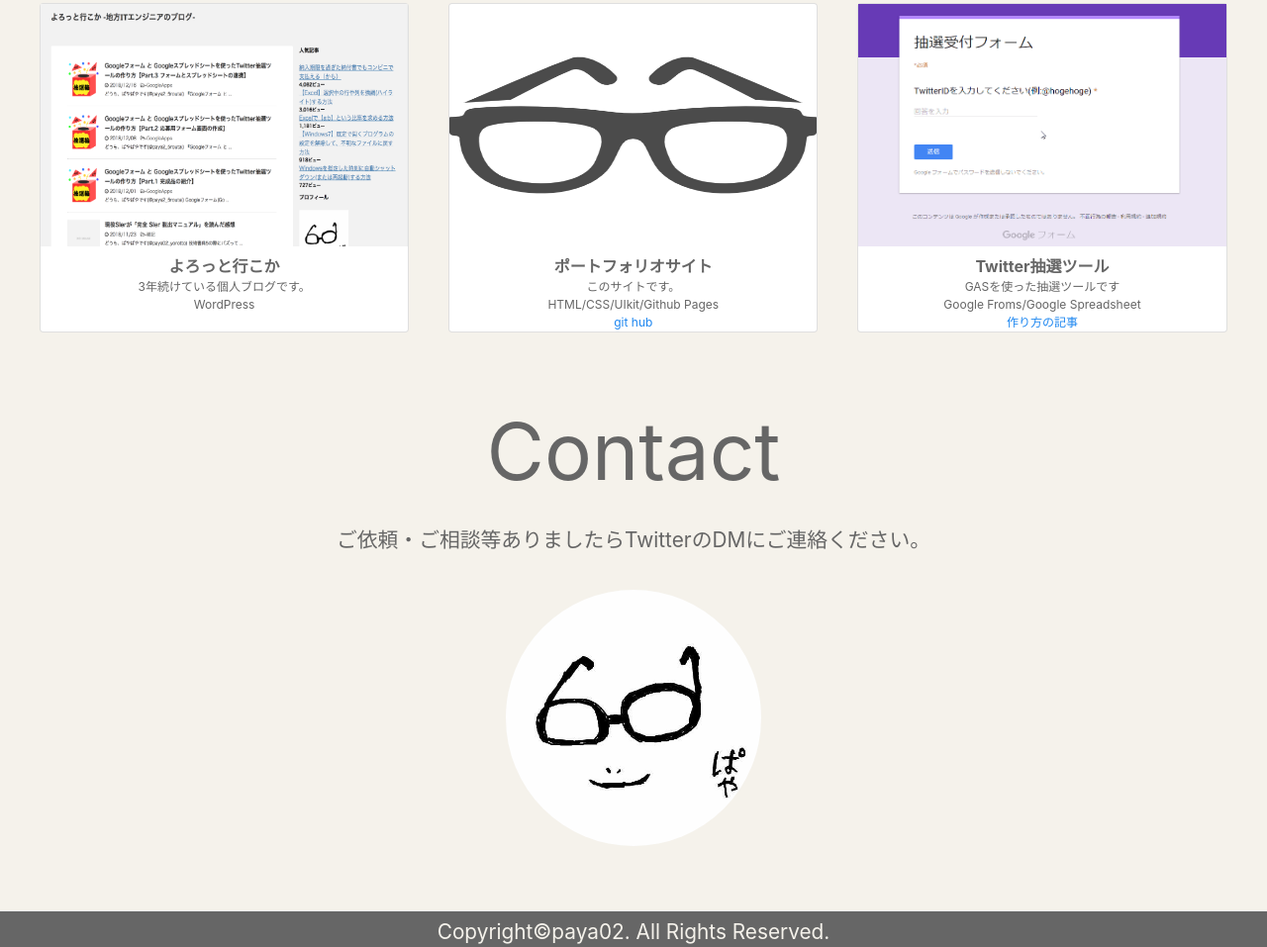
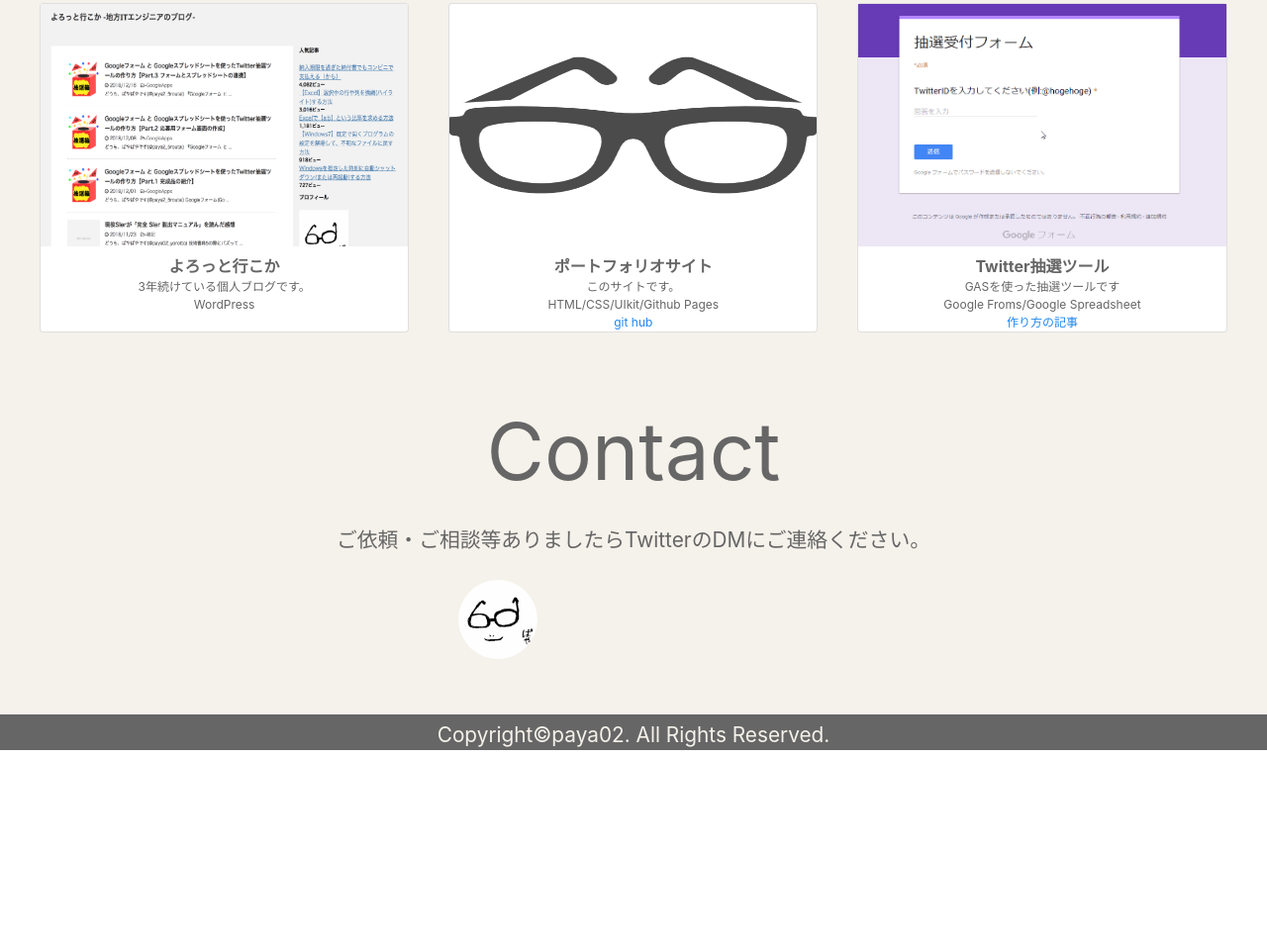
Before and after one commit to paya02/paya02.github.io, a plain HTML site: page index.html in a window 1280 px wide. Shown: the part 1828-2785 px from the top of the page at 99% size. After the commit the page ends 2586 px from the top, so only its background shows below. Drawn offline with nearby package versions, Linux system fonts and the light colour scheme; files whose address does not match are found by name; a web font is replaced by a local one.

Commit message:
Fix contact icon

```diff
--- a/assets/stylesheets/default.css
+++ b/assets/stylesheets/default.css
@@ -152,10 +152,6 @@ header {
   text-align: center;
 }
 
-#Profile .inner{
-/*  padding-left: 80px;*/
-}
-
 .img-icon {
   padding: 20px;
   border-radius: 50%;
@@ -202,6 +198,13 @@ header {
   font-size: 12px;
 }
 
+.contact-icon {
+  height: 100px;
+  width: 100px;
+  padding: 10px;
+  border-radius: 50%;
+}
+
 /* footer */
 footer {
   margin-top: 45px;
--- a/index.html
+++ b/index.html
@@ -141,7 +141,7 @@
             </div>
             <div class="uk-width-1-3">
               <div class="inner">
-                <a class="url-link" href="https://twitter.com/paya2_5routai" rel="noopener" target="_blank"><img src="assets/images/paya.jpg" alt="paya02-icon" class="img-icon"></a>
+                <a class="url-link" href="https://twitter.com/paya2_5routai" rel="noopener" target="_blank"><img src="assets/images/paya.jpg" alt="paya02-icon" class="contact-icon"></a>
               </div>
             </div>
             <div class="uk-width-1-3">
```
